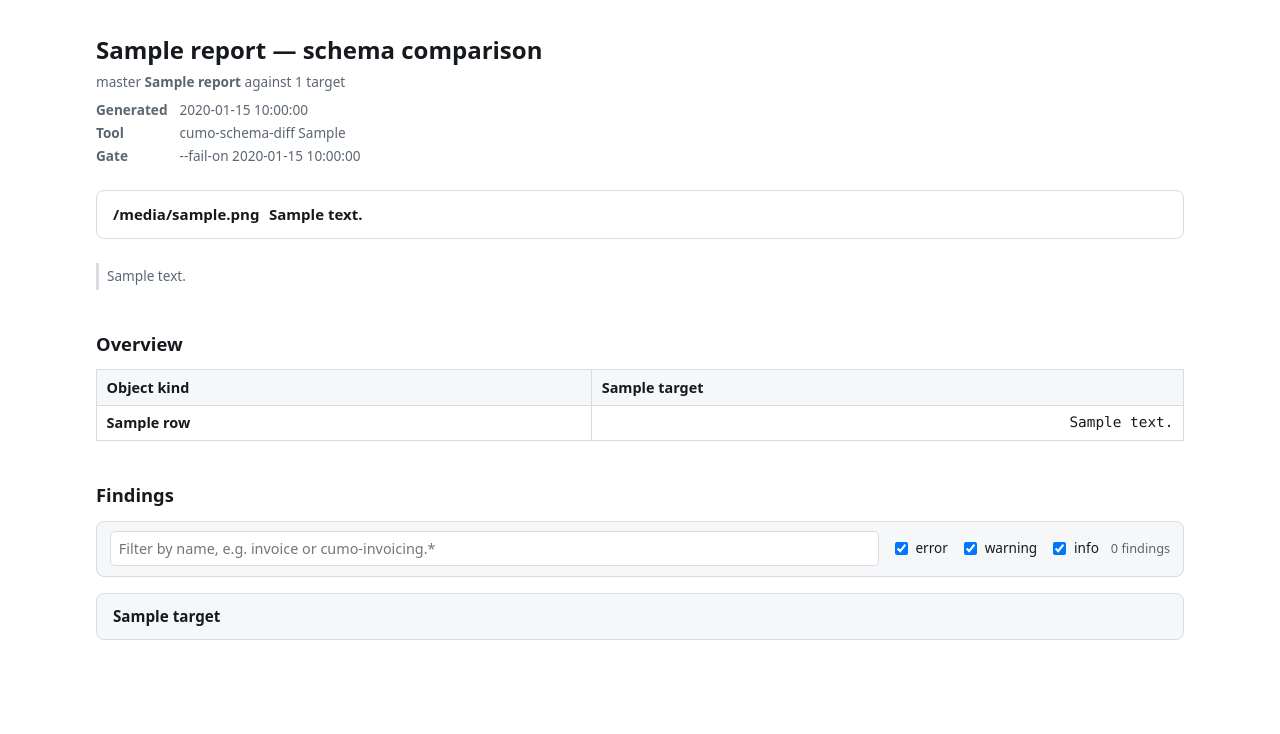
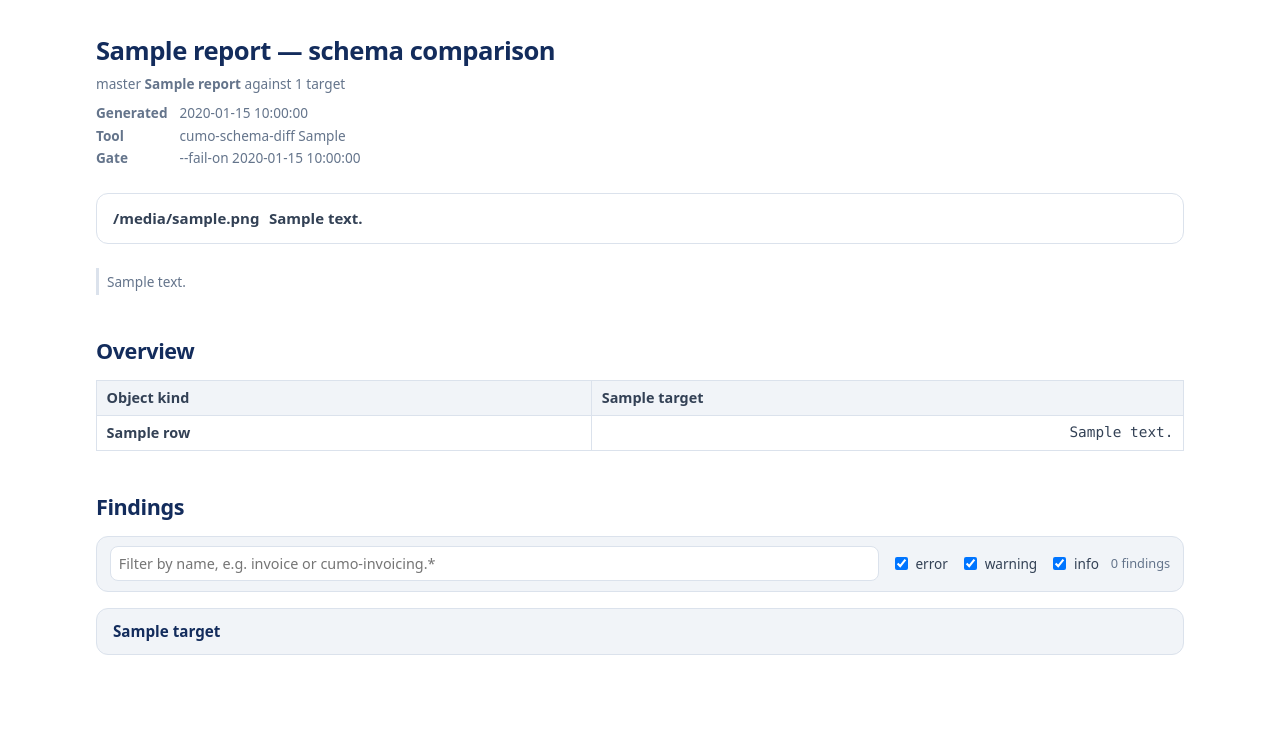
Before and after one commit to pierrejochem/db-schema-diff, a Python web app: template src/cumo_schema_comparer/report/templates/report.html.j2 in a window 1280 px wide. Shown: the top 734 px of the page. Run offline with Jinja, Linux system fonts and the light colour scheme; the template is opened without the code that fills it: most values are stand-ins (such as "Sample title", 1, 10 or a date in 2020).

Commit message:
feat(report): put the HTML report on the same palette as the window
A report and the window that produced it should not disagree about what "error" looks like. The
template's light scheme now holds the GUI's token values exactly, and a parametrized test compares
the two files colour by colour — nothing else would catch a drift, since each side renders correctly
on its own. The dark scheme is the same palette on the brand's deep navy rather than a neutral grey,
with the inks lightened until they clear their own tint.

Headings take Archivo with tight tracking, body text Mulish, machine text IBM Plex Mono — all named
and none embedded. The no-network guarantee is why: the report is read from CI artifacts on machines
with no outbound access, so three font files would be added to every artifact for a cosmetic gain.
A reader who has the faces, which means anyone with the GUI installed, sees them; everyone else gets
the system stack behind them. A second test pins that split: the families are named, and there is no
@font-face and no base64 payload.

The radii are tokenised to match the window, the uppercase badges take the brand's caps tracking,
and the report's own controls get the 3px focus ring that Slint's widgets would not take.

```diff
--- a/src/cumo_schema_comparer/report/templates/report.html.j2
+++ b/src/cumo_schema_comparer/report/templates/report.html.j2
@@ -3,9 +3,11 @@
 
   Constraints, all deliberate:
 
-  * No network. Inline CSS, inline SVG, no fonts, no CDN. A drift report is often read from a CI
-    artifact on a machine with no outbound access, and a stylesheet that fails to load would make it
-    unreadable.
+  * No network. Inline CSS, inline SVG, no font files, no CDN. A drift report is often read from a
+    CI artifact on a machine with no outbound access, and a stylesheet that fails to load would make
+    it unreadable. The brand faces are therefore named, not embedded: a reader who has them — anyone
+    with the GUI installed — sees them, and everyone else gets the system stack behind them. Three
+    font files would otherwise be added to every CI artifact for a cosmetic gain.
   * Works without JavaScript. Expanding and collapsing uses <details>, so every finding is reachable
     with scripting off. JavaScript only filters what is already on the page.
   * Dark mode and print. Both are how people actually read these.
@@ -19,36 +21,49 @@
 <style>
 :root {
   color-scheme: light dark;
+  /* These values are the GUI's design tokens. The two are compared by a test, because a report and
+     the window that produced it disagreeing about what "error" looks like is a defect people see. */
   --bg: #ffffff;
-  --panel: #f6f7f9;
-  --border: #d8dce2;
-  --text: #16191d;
-  --muted: #5b6672;
-  --error: #b42318;
-  --error-bg: #fee4e2;
+  --panel: #f1f4f8;
+  --border: #dbe2ec;
+  --text: #334155;
+  --heading: #132c5c;
+  --muted: #64748b;
+  --accent: #2f6fc4;
+  --error: #b02a30;
+  --error-bg: #fce4e5;
   --warning: #8a5a00;
-  --warning-bg: #fef0c7;
-  --info: #175cd3;
-  --info-bg: #d1e9ff;
-  --ok: #027a48;
-  --ok-bg: #d1fadf;
-  --mono: ui-monospace, SFMono-Regular, "SF Mono", Menlo, Consolas, monospace;
+  --warning-bg: #fdf0d8;
+  --info: #1f4e8c;
+  --info-bg: #e3edfb;
+  --ok: #15794a;
+  --ok-bg: #dcf6e8;
+  /* Named, never fetched. An absent face falls through to the stack behind it. */
+  --sans: Mulish, system-ui, -apple-system, "Segoe UI", Roboto, sans-serif;
+  --display: Archivo, var(--sans);
+  --mono: "IBM Plex Mono", ui-monospace, SFMono-Regular, "SF Mono", Menlo, Consolas, monospace;
+  --radius-card: 12px;
+  --radius-subtle: 4px;
 }
 @media (prefers-color-scheme: dark) {
   :root {
-    --bg: #14171a;
-    --panel: #1d2126;
-    --border: #333a42;
-    --text: #e6e9ed;
-    --muted: #97a1ac;
+    /* The dark scheme is the same palette on the brand's deep navy, not a neutral grey: the inks
+       are lightened until they clear their own tint, which is the opposite adjustment to light. */
+    --bg: #101c33;
+    --panel: #16243f;
+    --border: #2c3d5e;
+    --text: #dde4ee;
+    --heading: #ffffff;
+    --muted: #9aa8bf;
+    --accent: #7fb0f0;
     --error: #ff9c92;
-    --error-bg: #55201c;
+    --error-bg: #5a1f22;
     --warning: #f5cf6b;
     --warning-bg: #4b3a10;
     --info: #9dc7ff;
-    --info-bg: #17325c;
+    --info-bg: #1b3763;
     --ok: #7ae0a8;
-    --ok-bg: #123726;
+    --ok-bg: #11392a;
   }
 }
 * { box-sizing: border-box; }
@@ -57,12 +72,15 @@ body {
   padding: 2rem 1rem 4rem;
   background: var(--bg);
   color: var(--text);
-  font: 15px/1.5 system-ui, -apple-system, "Segoe UI", Roboto, sans-serif;
+  font: 15px/1.5 var(--sans);
 }
+/* The report has controls of its own, and CSS can give them the ring the Slint widgets cannot. */
+:focus-visible { outline: 3px solid var(--accent); outline-offset: 2px; }
 main { max-width: 68rem; margin: 0 auto; }
-h1 { font-size: 1.5rem; margin: 0 0 .25rem; }
-h2 { font-size: 1.15rem; margin: 2.5rem 0 .75rem; }
-h3 { font-size: .95rem; margin: 0; font-weight: 600; }
+h1, h2 { font-family: var(--display); font-weight: 700; letter-spacing: -.02em; color: var(--heading); }
+h1 { font-size: 1.6rem; margin: 0 0 .25rem; }
+h2 { font-size: 1.35rem; margin: 2.5rem 0 .75rem; }
+h3 { font-size: .95rem; margin: 0; font-weight: 600; color: var(--heading); }
 code, .path { font-family: var(--mono); font-size: .87em; }
 .muted { color: var(--muted); }
 .meta { color: var(--muted); font-size: .85rem; margin: 0 0 1.5rem; }
@@ -74,7 +92,7 @@ code, .path { font-family: var(--mono); font-size: .87em; }
 
 .verdict {
   display: flex; align-items: center; gap: .6rem;
-  padding: .75rem 1rem; border-radius: 8px; border: 1px solid var(--border);
+  padding: .85rem 1rem; border-radius: var(--radius-card); border: 1px solid var(--border);
   font-weight: 600; margin: 0 0 1.5rem;
 }
 .verdict svg { flex: none; }
@@ -99,14 +117,14 @@ td.count.info    { background: var(--info-bg);    color: var(--info); }
 td.count.ok      { color: var(--ok); }
 td.count.skipped { color: var(--muted); font-style: italic; }
 
-details.target { border: 1px solid var(--border); border-radius: 8px; margin: 0 0 1rem; background: var(--panel); }
+details.target { border: 1px solid var(--border); border-radius: var(--radius-card); margin: 0 0 1rem; background: var(--panel); }
 details.target > summary {
   cursor: pointer; padding: .7rem 1rem; display: flex; align-items: baseline;
-  gap: .75rem; flex-wrap: wrap; border-radius: 8px;
+  gap: .75rem; flex-wrap: wrap; border-radius: var(--radius-card);
 }
 details.target > summary::marker { color: var(--muted); }
-details.target[open] > summary { border-bottom: 1px solid var(--border); border-radius: 8px 8px 0 0; }
-details.target > div { padding: .25rem 1rem 1rem; background: var(--bg); border-radius: 0 0 8px 8px; }
+details.target[open] > summary { border-bottom: 1px solid var(--border); border-radius: var(--radius-card) var(--radius-card) 0 0; }
+details.target > div { padding: .25rem 1rem 1rem; background: var(--bg); border-radius: 0 0 var(--radius-card) var(--radius-card); }
 
 details.kind { margin: .75rem 0 0; }
 details.kind > summary { cursor: pointer; font-weight: 600; font-size: .9rem; }
@@ -119,8 +137,8 @@ ul.findings > li:first-child { border-top: none; }
 .mark.extra_in_target { color: var(--warning); }
 .mark.differs { color: var(--info); }
 .badge {
-  display: inline-block; padding: 0 .4em; border-radius: 4px;
-  font-size: .72rem; font-weight: 700; text-transform: uppercase; letter-spacing: .02em;
+  display: inline-block; padding: 0 .4em; border-radius: var(--radius-subtle);
+  font-size: .72rem; font-weight: 700; text-transform: uppercase; letter-spacing: .12em;
   vertical-align: .08em;
 }
 .badge.error   { background: var(--error-bg);   color: var(--error); }
@@ -136,7 +154,7 @@ dl.deltas .from { color: var(--muted); }
 dl.deltas .to { color: var(--text); font-weight: 600; }
 dl.deltas .arrow { color: var(--muted); }
 dl.deltas .diffwrap { grid-column: 1 / -1; min-width: 0; }
-pre.diff { margin: .3rem 0; padding: .4rem .6rem; overflow-x: auto; font-family: var(--mono); font-size: .8rem; line-height: 1.45; background: var(--panel); border: 1px solid var(--border); border-radius: 4px; }
+pre.diff { margin: .3rem 0; padding: .4rem .6rem; overflow-x: auto; font-family: var(--mono); font-size: .8rem; line-height: 1.45; background: var(--panel); border: 1px solid var(--border); border-radius: var(--radius-subtle); }
 pre.diff span { display: block; white-space: pre; }
 .diff-added { color: var(--ok); background: var(--ok-bg); }
 .diff-removed { color: var(--error); background: var(--error-bg); }
@@ -152,11 +170,11 @@ dl.deltas .why { display: block; color: var(--muted); font-style: italic; }
 .controls {
   display: flex; gap: .75rem; align-items: center; flex-wrap: wrap;
   margin: 0 0 1rem; padding: .6rem .8rem;
-  border: 1px solid var(--border); border-radius: 8px; background: var(--panel);
+  border: 1px solid var(--border); border-radius: var(--radius-card); background: var(--panel);
 }
 .controls input[type="search"] {
   flex: 1 1 14rem; min-width: 0; padding: .35rem .5rem; font: inherit; font-size: .9rem;
-  border: 1px solid var(--border); border-radius: 5px; background: var(--bg); color: var(--text);
+  border: 1px solid var(--border); border-radius: 8px; background: var(--bg); color: var(--text);
 }
 .controls label { font-size: .85rem; display: inline-flex; gap: .3rem; align-items: center; }
 .controls .hits { font-size: .8rem; color: var(--muted); }
```
Also changed, not shown: tests/unit/report/test_html.py (+61 -0 lines).
